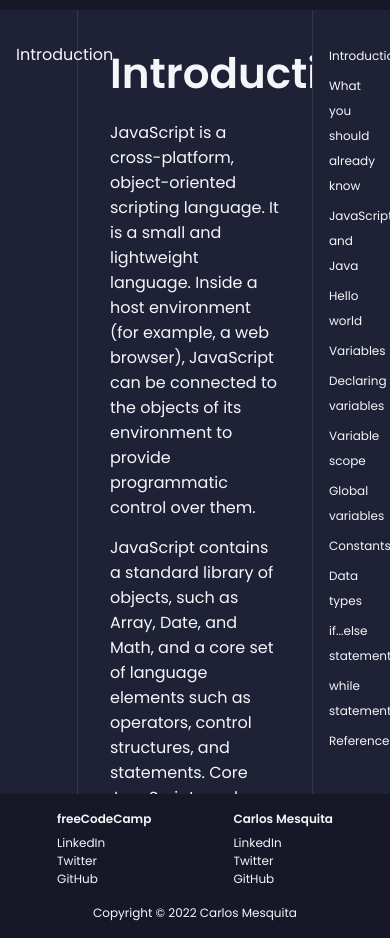
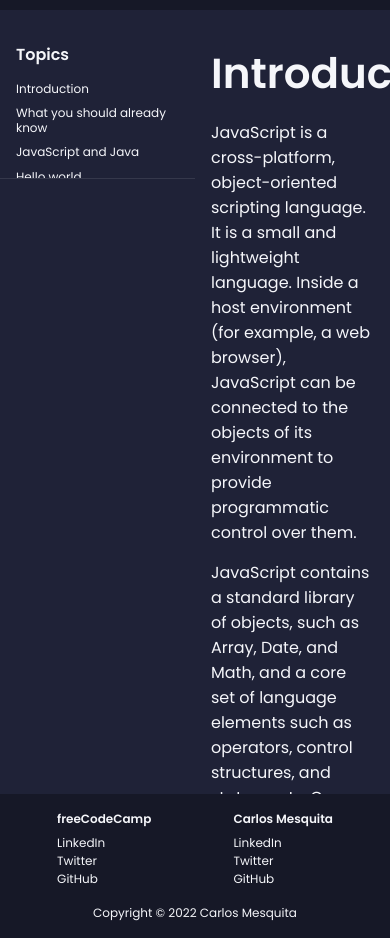
Before and after one commit to carlos3g/js-docs, a plain HTML site: page index.html in a window 390 px wide. Shown: the part 50-988 px from the top of the page. Drawn offline with Linux system fonts and the light colour scheme.

Commit message:
[REFACTOR] some modifications to be able to pass in all tests

```diff
--- a/index.html
+++ b/index.html
@@ -16,6 +16,7 @@
     <div id="main-container">
       <aside id="contents-bar">
         <nav>
+          <header>Site Contents</header>
           <ul>
             <li>Introduction</li>
           </ul>
@@ -464,21 +465,23 @@
       </main>
 
       <aside id="topics-bar">
-        <nav>
+        <nav id="navbar">
+          <header>Topics</header>
           <ul>
-            <li><a href="#Introduction">Introduction</a></li>
-            <li><a href="#What_you_should_already_know">What you should already know</a></li>
-            <li><a href="#JavaScript_and_Java">JavaScript and Java</a></li>
-            <li><a href="#Hello_world">Hello world</a></li>
-            <li><a href="#Variables">Variables</a></li>
-            <li><a href="#Declaring_variables">Declaring variables</a></li>
-            <li><a href="#Variable_scope">Variable scope</a></li>
-            <li><a href="#Global_variables">Global variables</a></li>
-            <li><a href="#Constants">Constants</a></li>
-            <li><a href="#Data_types">Data types</a></li>
-            <li><a href="#if...else_statement">if...else statement</a></li>
-            <li><a href="#while_statement">while statement</a></li>
-            <li><a href="#Reference">Reference</a></li>
+            <li><a class="nav-link" href="#Introduction">Introduction</a></li>
+            <li><a class="nav-link" href="#What_you_should_already_know">What you should already know</a></li>
+            <li><a class="nav-link" href="#JavaScript_and_Java">JavaScript and Java</a></li>
+            <li><a class="nav-link" href="#Hello_world">Hello world</a></li>
+            <li><a class="nav-link" href="#Variables">Variables</a></li>
+            <li><a class="nav-link" href="#Declaring_variables">Declaring variables</a></li>
+            <li><a class="nav-link" href="#Variable_scope">Variable scope</a></li>
+            <li><a class="nav-link" href="#Global_variables">Global variables</a></li>
+            <li><a class="nav-link" href="#Constants">Constants</a></li>
+            <li><a class="nav-link" href="#Data_types">Data types</a></li>
+            <li><a class="nav-link" href="#if...else_statement">if...else statement</a></li>
+            <li><a class="nav-link" href="#while_statement">while statement</a></li>
+            <li><a class="nav-link" href="#Function_declarations">Function declarations</a></li>
+            <li><a class="nav-link" href="#Reference">Reference</a></li>
           </ul>
         </nav>
       </aside>
--- a/styles/index.css
+++ b/styles/index.css
@@ -18,6 +18,7 @@
 
 #main-container {
   display: flex;
+  flex-direction: row-reverse;
   margin-top: var(--header-height);
 }
 
@@ -28,10 +29,17 @@
 
 aside li {
   list-style: none;
+  line-height: var(--font-size-small);
 }
 
 aside li + li {
-  margin-top: 5px;
+  margin-top: 10px;
+}
+
+aside nav > header {
+  font-size: var(--font-size-body);
+  font-weight: 600;
+  margin-bottom: 15px;
 }
 
 #contents-bar {
@@ -40,6 +48,7 @@
 
 #contents-bar li a {
   font-size: var(--font-size-body);
+  line-height: calc(var(--font-size-body) * 1.2);
 }
 
 main {
@@ -81,6 +90,7 @@
 
 #topics-bar li a {
   font-size: var(--font-size-small);
+  line-height: calc(var(--font-size-small) * 1.2);
 }
 
 footer {
@@ -120,3 +130,22 @@
   font-size: var(--font-size-small);
   font-weight: medium;
 }
+
+@media (max-width: 768px) {
+  main {
+    width: 100%;
+    padding: 32px 16px;
+  }
+
+  #contents-bar {
+    display: none;
+  }
+
+  #topics-bar {
+    height: 20vh;
+    width: 100%;
+    overflow: scroll;
+    border-left: none;
+    border-bottom: 1px solid var(--color-background-tint-10p);
+  }
+}
```
